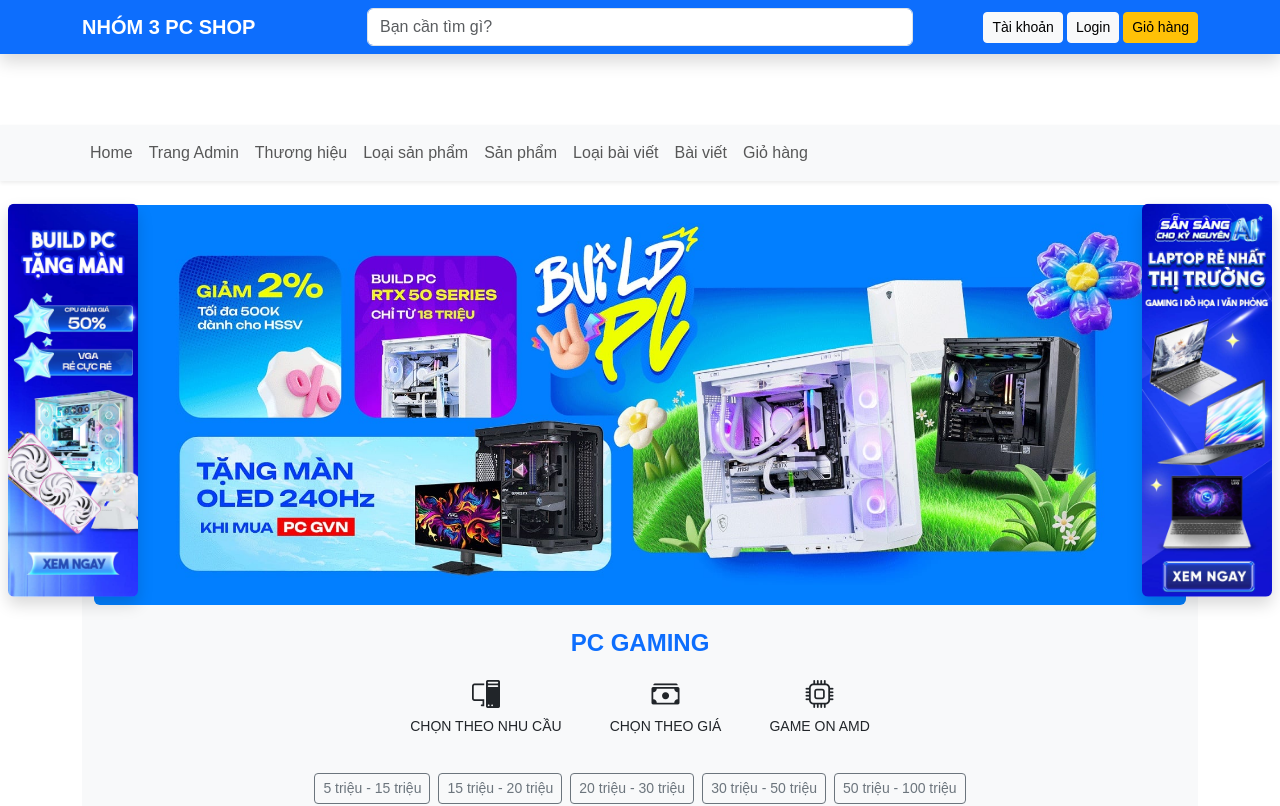
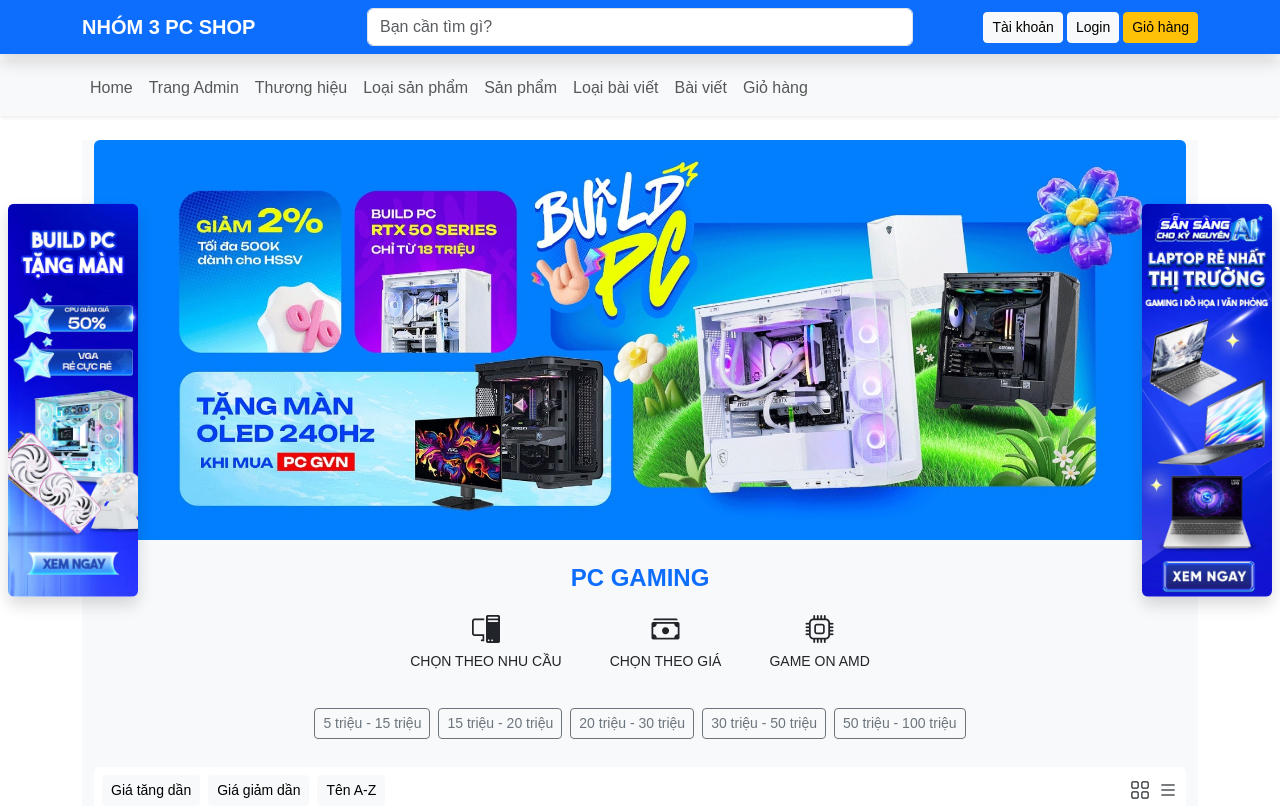
Before and after one commit to minhphuc050219-web/WebPcNsReactAsp.NetWebApi1, a React (Vite) app in the folder frontend/: page / in a window 1280 px wide. Shown: the top 806 px of the page. Built offline with nearby package versions, Linux system fonts and the light colour scheme.

Commit message:
update responsive

```diff
--- a/frontend/src/layout/Weblayout.jsx
+++ b/frontend/src/layout/Weblayout.jsx
@@ -1,7 +1,7 @@
 import { Link, Outlet } from "react-router-dom";
 export default function MainLayout() {
   return (
-    <div style={{ paddingTop: "110px" }}>
+    <div>
       {/* HEADER */}
       <div className="bg-primary text-white py-2 fixed-top shadow">
         <div className="container">
@@ -33,14 +33,14 @@
       {/* NAVBAR */}
       <nav
         className="navbar navbar-expand-lg navbar-light bg-light sticky-top shadow-sm"
-        style={{ marginTop: "15px" }}
+        style={{ marginTop: "60px" }}
       >
         <div className="container">
           <button
             className="navbar-toggler"
             type="button"
             data-bs-toggle="collapse"
-            data-bs-target="#menu"
+            data-bs-target="#menu" style={{ marginTop: "65px" }}
           >
             <span className="navbar-toggler-icon"></span>
           </button>
@@ -109,7 +109,7 @@
       </div>
 
       {/* CONTENT */}
-      <div className="container mt-4">
+      <div className="container mt-4 ">
         <Outlet />
       </div>
 
```
